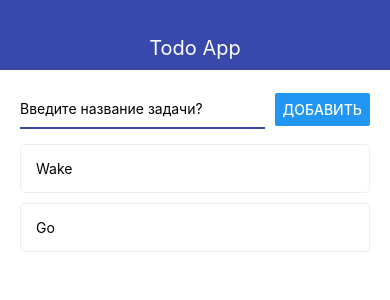
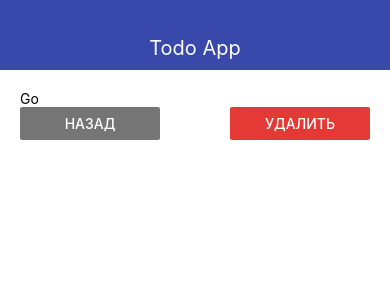
Before and after one commit to Dante040591/react-native-app, a React Native app: screen / in a window 390 px wide. Shown: the top 300 px of the page. Built offline with nearby package versions, Linux system fonts and the light colour scheme.

Commit message:
styles for buttons

```diff
--- a/App.js
+++ b/App.js
@@ -5,7 +5,7 @@
 import { StyleSheet, View } from 'react-native'
 
 export default function App() {
-  const [todoId, setTodoId] = useState(null)
+  const [todoId, setTodoId] = useState('2')
   const [todos, setTodos] = useState([
     {id: '1', title: 'Wake'},
     {id: '2', title: 'Go'},
--- a/src/components/Navbar.js
+++ b/src/components/Navbar.js
@@ -1,4 +1,5 @@
 import React from 'react'
+import { THEME } from '../theme';
 import { View, Text, StyleSheet } from 'react-native'
 
 export const Navbar = (props) => {
@@ -14,7 +15,7 @@
     height: 70,
     alignItems: 'center',
     justifyContent: 'flex-end',
-    backgroundColor: '#3949ab',
+    backgroundColor: THEME.MAIN_COLOR,
     paddingBottom: 10,
   },
   text: {
--- a/src/screens/TodoScreen.js
+++ b/src/screens/TodoScreen.js
@@ -1,13 +1,33 @@
-import React from 'react'
-import { StyleSheet, View, Text, Button } from 'react-native'
+import React from "react"
+import {THEME} from '../theme'
+import { StyleSheet, View, Text, Button } from "react-native"
 
-export const TodoScreen = ({goBack, todo}) => {
+export const TodoScreen = ({ goBack, todo }) => {
   return (
     <View>
       <Text>{todo.title}</Text>
-      <Button title="Назад" onPress={goBack} />
+      <View style={styles.buttons}>
+        <View style={styles.button}>
+          <Button title="Назад" onPress={goBack} color={THEME.DANGER_COLOR} />
+        </View>
+        <View style={styles.button}>
+          <Button
+            title="Удалить"
+            color={THEME.GREY_COLOR}
+            onPress={() => console.log("remove")}
+          />
+        </View>
+      </View>
     </View>
-  )
-}
+  );
+};
 
-const styles = StyleSheet.create({})
+const styles = StyleSheet.create({
+  buttons: {
+    flexDirection: "row",
+    justifyContent: "space-between"
+  },
+  button: {
+    width: '40%'
+  }
+});
--- /dev/null
+++ b/src/theme.js
@@ -0,0 +1,5 @@
+export const THEME = {
+  DANGER_COLOR: '#757575',
+  GREY_COLOR: '#e53935',
+  MAIN_COLOR: '#3949ab'
+}
```
